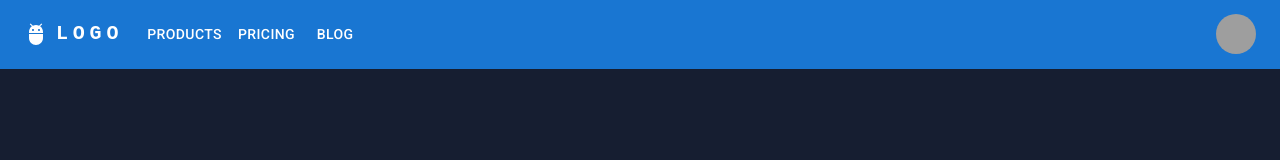
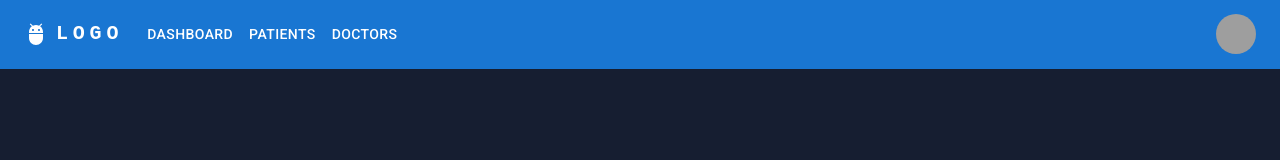
Before and after one commit to Tsebo200/ChiroHealth, a React (Create React App) app: page / in a window 1280 px wide. Shown: the top 160 px of the page. Built offline with nearby package versions, Linux system fonts and the light colour scheme; grey boxes are pictures that could not be loaded.

Commit message:
Redoing the Nav from scratch

```diff
--- a/src/Components/Navbar/Navbar.jsx
+++ b/src/Components/Navbar/Navbar.jsx
@@ -2,6 +2,7 @@
 // import styles from'../Navbar/Navbar.module.scss';
 
 import * as React from 'react';
+import { Link } from 'react-router-dom';
 import AppBar from '@mui/material/AppBar';
 import Box from '@mui/material/Box';
 import Toolbar from '@mui/material/Toolbar';
@@ -16,7 +17,8 @@ import Tooltip from '@mui/material/Tooltip';
 import MenuItem from '@mui/material/MenuItem';
 import AdbIcon from '@mui/icons-material/Adb';
 
-const pages = ['Products', 'Pricing', 'Blog'];
+const pages = ['Dashboard', 'Patients', 'Doctors'];
+
 const settings = ['Profile', 'Account', 'Dashboard', 'Logout'];
 
 function Navbar() {
@@ -119,6 +121,7 @@ function Navbar() {
           <Box sx={{ flexGrow: 1, display: { xs: 'none', md: 'flex' } }}>
             {pages.map((page) => (
               <Button
+
                 key={page}
                 onClick={handleCloseNavMenu}
                 sx={{ my: 2, color: 'white', display: 'block' }}
```
